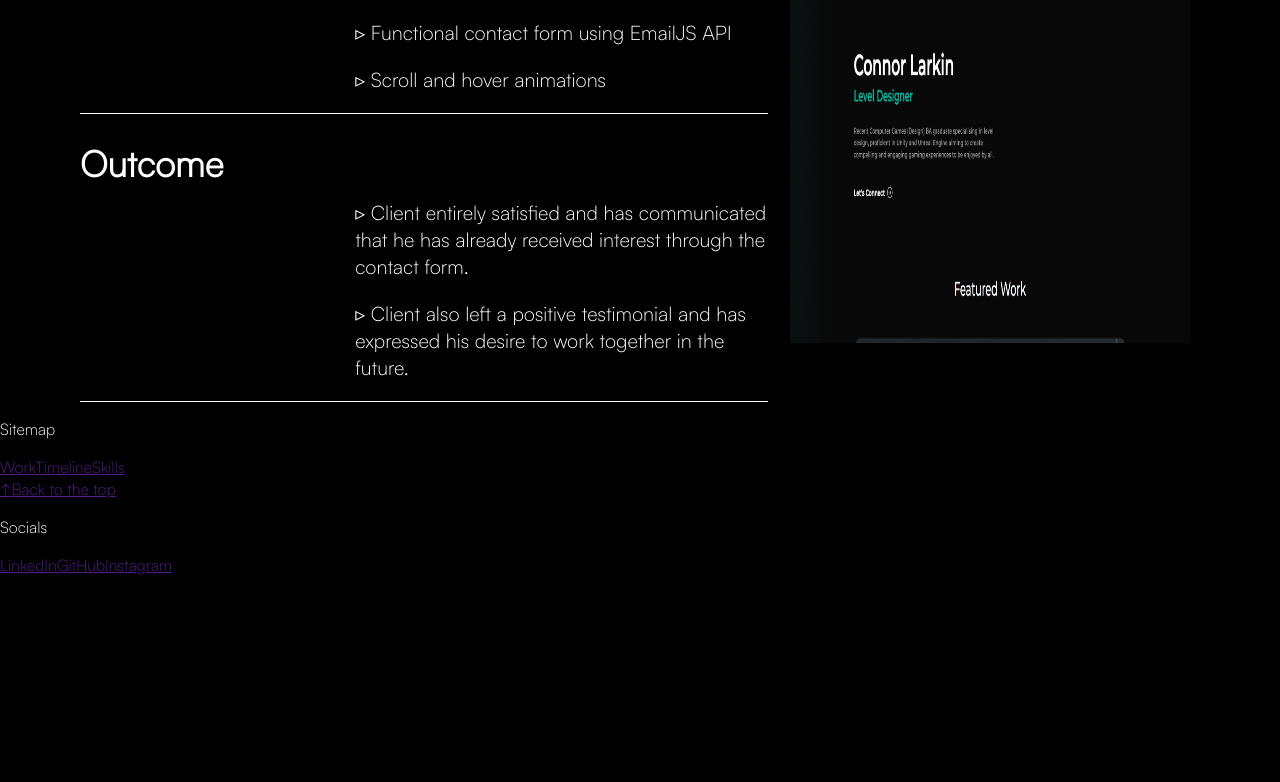
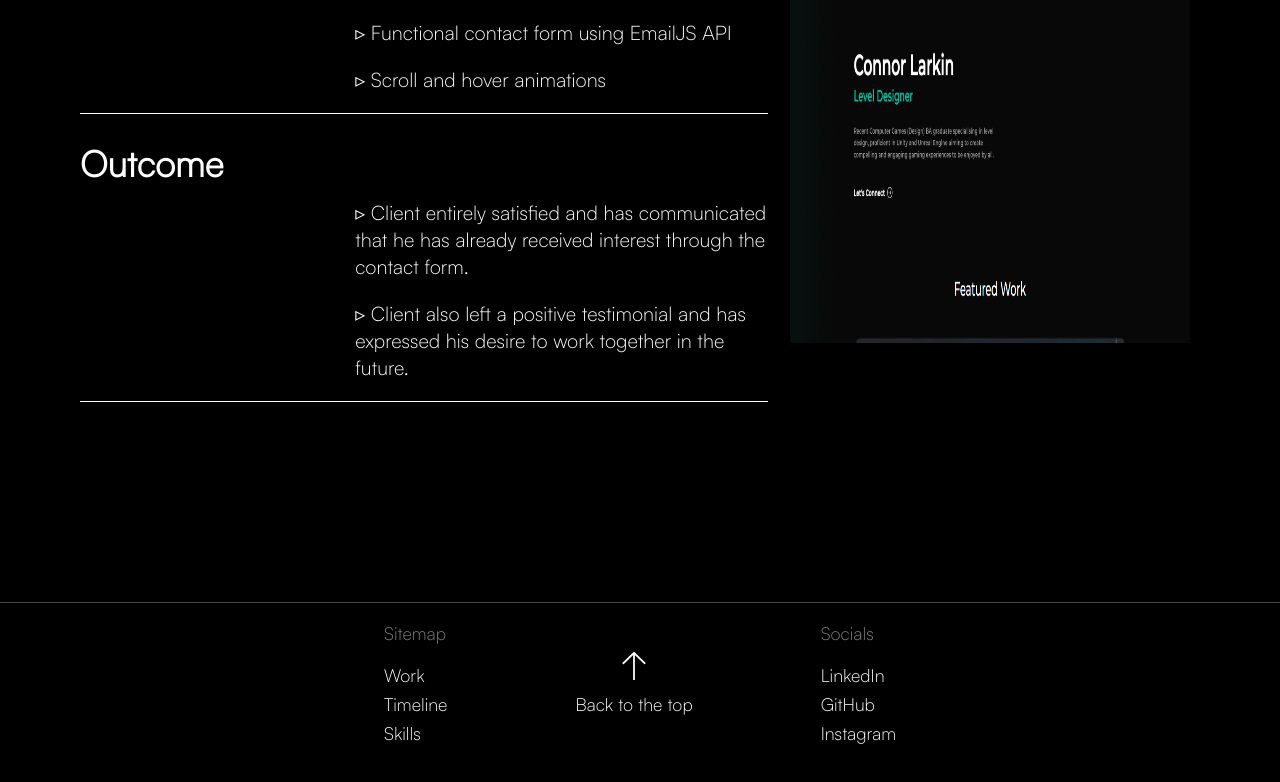
Before and after one commit to BenW2k/Portfolio, a Next.js app in the folder frontend/: page /work/resume in a window 1280 px wide. Shown: the part 1521-2303 px from the top of the page. Before the commit the page ends 2097 px from the top, so only its background shows below. Built offline with nearby package versions, Linux system fonts and the light colour scheme.

Commit message:
+styling

```diff
--- a/frontend/app/styles/footer.module.css
+++ b/frontend/app/styles/footer.module.css
@@ -1 +1,48 @@
-/*# sourceMappingURL=footer.module.css.map */
+.footer {
+  margin-top: 25vh;
+  padding-bottom: 10vh;
+  border-top: 1px solid rgba(128, 128, 128, 0.568);
+}
+
+.linkContainer {
+  width: 50vw;
+  justify-content: space-around;
+  display: flex;
+  align-items: center;
+  margin: 0 auto;
+}
+
+.navContainer {
+  justify-content: center;
+  display: flex;
+  flex-direction: column;
+  padding-bottom: 20px;
+}
+.navContainer a {
+  color: white;
+  text-decoration: none;
+}
+
+.title {
+  color: grey;
+  font-size: 18px;
+}
+
+.toTop {
+  display: flex;
+  flex-direction: column;
+  justify-content: center;
+  font-size: 18px;
+}
+.toTop .upIcon {
+  font-size: 40px;
+  margin: 0;
+  text-align: center;
+}
+
+.link {
+  font-size: 18px;
+  text-decoration: none;
+  color: white;
+  padding-bottom: 5px;
+}/*# sourceMappingURL=footer.module.css.map */
--- a/frontend/app/styles/footer.module.scss
+++ b/frontend/app/styles/footer.module.scss
@@ -0,0 +1,48 @@
+.footer {
+  margin-top: 25vh;
+  //   padding-top: 50vh;
+  padding-bottom: 10vh;
+  border-top: 1px solid rgba(128, 128, 128, 0.568);
+}
+
+.linkContainer {
+  width: 50vw;
+  justify-content: space-around;
+  display: flex;
+  align-items: center;
+  margin: 0 auto;
+}
+
+.navContainer {
+  justify-content: center;
+  display: flex;
+  flex-direction: column;
+  padding-bottom: 20px;
+  a {
+    color: white;
+    text-decoration: none;
+  }
+}
+.title {
+  color: grey;
+  font-size: 18px;
+}
+
+.toTop {
+  display: flex;
+  flex-direction: column;
+  justify-content: center;
+  font-size: 18px;
+  .upIcon {
+    font-size: 40px;
+    margin: 0;
+    text-align: center;
+  }
+}
+
+.link {
+  font-size: 18px;
+  text-decoration: none;
+  color: white;
+  padding-bottom: 5px;
+}
```
